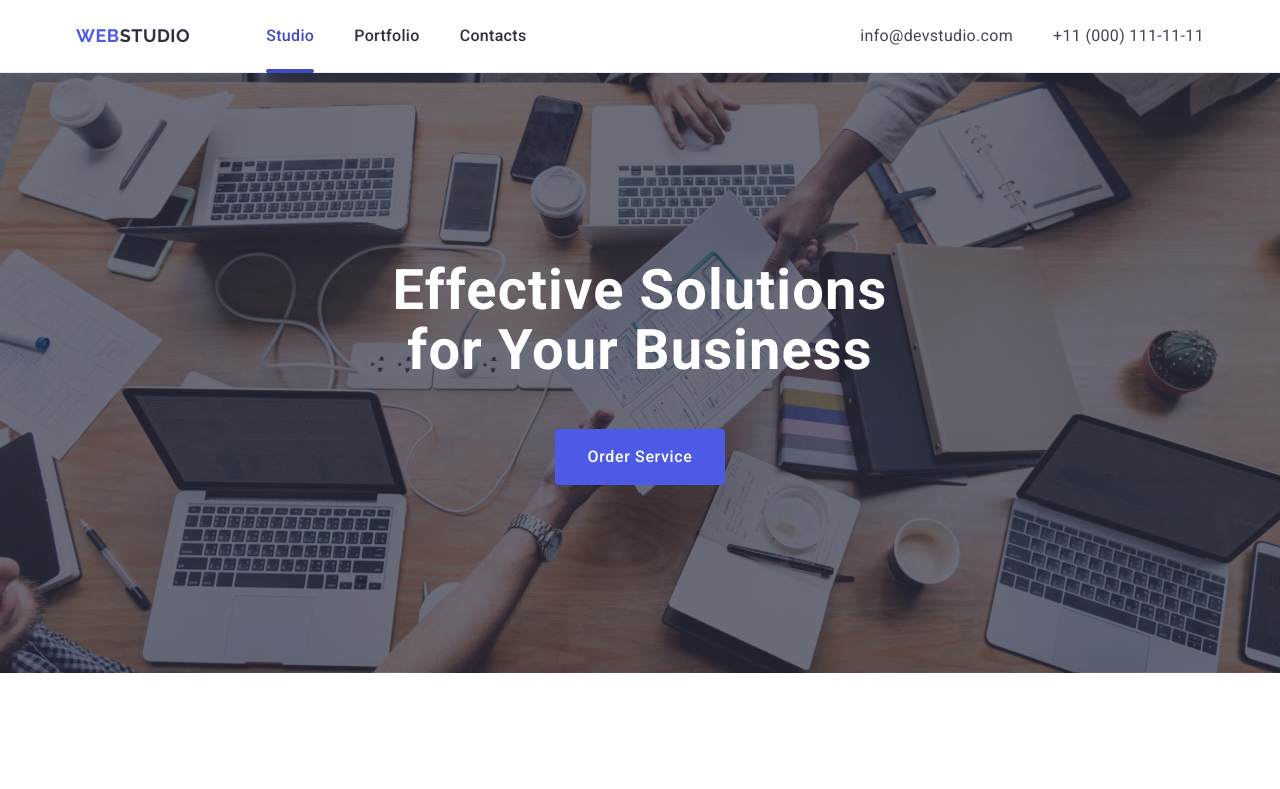
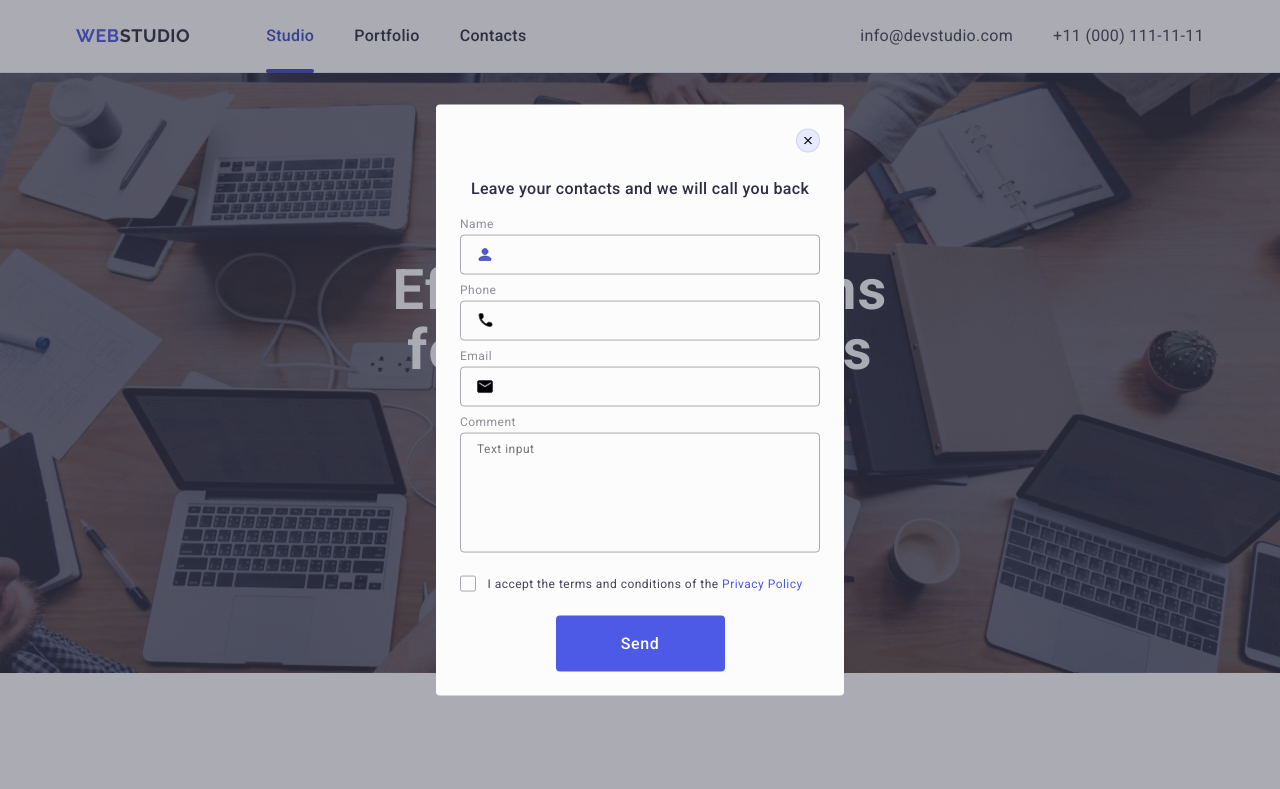
Before and after one commit to MesseRWW/goit-markup-hw-05, a plain HTML site: page index.html in a window 1280 px wide. Shown: the top 789 px of the page. Drawn offline with nearby package versions, Linux system fonts and the light colour scheme.

Commit message:
correct css html

```diff
--- a/css/styles.css
+++ b/css/styles.css
@@ -407,7 +407,7 @@ img {
 .footer-info {
   margin-right: 120px;
 }
-.footer-social{
+.footer-social {
   margin-right: 80px;
 }
 .footer-logo {
@@ -490,6 +490,10 @@ img {
   background-color: transparent;
   padding-left: 16px;
   transition: border-color 250ms cubic-bezier(0.4, 0, 0.2, 1);
+  font-size: 12px;
+  line-height: 2;
+  letter-spacing: 0.04em;
+  box-shadow: 0px 4px 4px rgba(0, 0, 0, 0.15);
 }
 .subscribe-form-submit {
   min-width: 165px;
@@ -505,12 +509,16 @@ img {
   color: rgba(255, 255, 255, 1);
   transition: color 250ms linear, background-color 250ms linear;
   margin-right: 16px;
+  display: flex;
+  justify-content: center;
+  align-items: center;
 }
-.sub-icon-form{
+.sub-icon-form {
   position: absolute;
   top: 50%;
   right: 24px;
   transform: translateY(-50%);
+  margin-left: 16px;
 }
 /* ============  BACKDROP  ============  */
 .backdrop {
@@ -520,9 +528,11 @@ img {
   z-index: 9999999;
   width: 100%;
   height: 100%;
-  background-color: rgba(0, 0, 0, 0.5);
+  background-color: rgba(46, 47, 66, 0.4);
   opacity: 0;
   visibility: hidden;
+  transition: opacity 250ms cubic-bezier(0.4, 0, 0.2, 1),
+    visibility 250ms cubic-bezier(0.4, 0, 0.2, 1);
 }
 .backdrop.is-open {
   opacity: 1;
@@ -541,6 +551,9 @@ img {
   padding-right: 24px;
   padding-top: 72px;
   padding-bottom: 24px;
+  box-shadow: зі значенням 0px 1px 1px rgba(0, 0, 0, 0.14),
+    0px 1px 3px rgba(0, 0, 0, 0.12), 0px 2px 1px rgba(0, 0, 0, 0.2);
+  transition: transform 250ms cubic-bezier(0.4, 0, 0.2, 1);
 }
 .modal-close-btn {
   position: absolute;
@@ -555,6 +568,17 @@ img {
   background-color: rgba(231, 233, 252, 1);
   border: 1px solid rgba(0, 0, 0, 0.1);
   border-radius: 50%;
+  display: flex;
+  justify-content: center;
+  align-items: center;
+  transition: background-color 250ms cubic-bezier(0.4, 0, 0.2, 1),
+    border 250ms cubic-bezier(0.4, 0, 0.2, 1);
+}
+.modal-close-btn:hover,
+.modal-close-btn:focus {
+  background-color: #404bbf;
+  border: none;
+  fill: #ffffff;
 }
 .modal-input-info {
   font-size: 16px;
@@ -563,6 +587,7 @@ img {
   letter-spacing: 0.02em;
   text-align: center;
   margin-bottom: 16px;
+  color: #2e2f42;
 }
 .review-form-field-wrapper {
   margin-bottom: 8px;
@@ -574,6 +599,8 @@ img {
   letter-spacing: 0.04em;
   text-align: left;
   color: rgba(142, 143, 153, 1);
+  display: block;
+  margin-bottom: 4px;
 }
 .review-form-input {
   width: 100%;
@@ -581,6 +608,9 @@ img {
   border-radius: 4px;
   border: 1px solid rgba(46, 47, 66, 0.4);
   transition: border-color 250ms cubic-bezier(0.4, 0, 0.2, 1);
+  background-color: transparent;
+  padding-left: 38px;
+  outline: transparent;
 }
 .review-form-input:focus {
   border-color: rgba(77, 90, 229, 1);
@@ -595,11 +625,11 @@ img {
   left: 16px;
   transform: translateY(-50%);
   stroke: rgba(46, 47, 66, 1);
-  transition: stroke 250ms cubic-bezier(0.4, 0, 0.2, 1);
+  transition: fill 250ms cubic-bezier(0.4, 0, 0.2, 1);
 }
 
 .review-form-input:focus + .review-form-field-icon {
-  stroke: rgba(77, 90, 229, 1);
+  fill: #4d5ae5;
 }
 .review-form-message {
   width: 100%;
@@ -610,6 +640,11 @@ img {
   resize: none;
   padding: 8px 16px;
   transition: border-color 250ms cubic-bezier(0.4, 0, 0.2, 1);
+  font-size: 12px;
+  line-height: 1.17;
+  letter-spacing: 0.04em;
+  color: rgba(46, 47, 66, 0.4);
+  outline: transparent;
 }
 .review-form-message:focus {
   border-color: rgba(77, 90, 229, 1);
@@ -621,6 +656,7 @@ img {
   line-height: 1.17;
   letter-spacing: 0.04em;
   text-align: left;
+  columns: #8e8f99;
 }
 .review-form-checkbox-wrapper {
   margin-bottom: 24px;
@@ -636,6 +672,9 @@ img {
   cursor: pointer;
   fill: transparent;
   margin-right: 8px;
+  transition: background-color 250ms cubic-bezier(0.4, 0, 0.2, 1),
+    border 250ms cubic-bezier(0.4, 0, 0.2, 1),
+    fill 250ms cubic-bezier(0.4, 0, 0.2, 1);
 }
 .review-form-checkbox:checked
   + .review-form-checkbox-label
@@ -647,7 +686,7 @@ img {
 .review-form-submit {
   min-width: 169px;
   height: 56px;
-  font-family: Roboto;
+  font-family: "Roboto", sans-serif;
   font-size: 16px;
   font-weight: 500;
   line-height: 1.5;
@@ -659,4 +698,16 @@ img {
   border-radius: 4px;
   margin: 0 auto;
   display: block;
+  transition: background-color 250ms cubic-bezier(0.4, 0, 0.2, 1);
 }
+.review-form-field-wrapper:nth-child(4) {
+  margin-bottom: 16px;
+}
+.review-form-checkbox:checked + .review-form-checkbox-label .review-form-own-checkbox {
+  background-color: #404bbf;;
+  border: none;
+  fill: #F4F4FD;
+}
+.privacy-policy-link{
+  color: #4d5ae5;
+}
--- a/index.html
+++ b/index.html
@@ -361,7 +361,7 @@
             <div class="subscribe-form-page">
                 <p class="subscribe-form-page-title">Subscribe</p>
                 <form class="subscribe-form">
-                    <label class="subscribe-form-input-block" for="">
+                    <label class="subscribe-form-input-block" for="email-for-subscribe">
                         <input class="subscribe-form-input" type="email" name="user-subscribe-email"
                             placeholder="E-mail" required />
                     </label>
@@ -375,7 +375,7 @@
 
     </footer>
     <!-- ============  BACKDROP  ============-->
-    <div class="backdrop">
+    <div class="backdrop is-open">
         <div class="modal">
             <button class="modal-close-btn" type="button">
                 <svg class="modal-close-btn-icon" width="8" height="8">
@@ -387,9 +387,9 @@
                 <div class="review-form-field-wrapper">
                     <label class="review-form-field-label" for="user-first-name">Name</label>
                     <div class="review-form-input-wrapper">
-                        <input class="review-form-input" id="user-first-name" type="text" name="user-first-name"
+                        <input class="review-form-input" id="user-name" type="text" name="user-name"
                             pattern="[a-zA-Zа-яА-ЯіІїЇєЄґҐʼ]+" title="Maksim" required>
-                        <svg class="review-form-field-icon" width="24" height="24">
+                        <svg class="review-form-field-icon" width="18" height="24">
                             <use href="./images/icons.svg#icon-person-black"></use>
                         </svg>
                     </div>
@@ -399,7 +399,7 @@
                     <div class="review-form-input-wrapper">
                         <input class="review-form-input" id="user-tel" type="tel" name="user-tel"
                             pattern="[0-9]{3}-[0-9]{3}-[0-9]{2}-[0-9]{2}" title="xxx-xxx-xx-xx" required />
-                        <svg class="review-form-field-icon" width="24" height="24">
+                        <svg class="review-form-field-icon" width="18" height="24">
                             <use href="./images/icons.svg#icon-phone-black"></use>
                         </svg>
                     </div>
@@ -408,7 +408,7 @@
                     <label class="review-form-field-label" for="user-email">Email</label>
                     <div class="review-form-input-wrapper">
                         <input class="review-form-input" id="user-email" type="email" name="user-email" required />
-                        <svg class="review-form-field-icon" width="24" height="24">
+                        <svg class="review-form-field-icon" width="18" height="24">
                             <use href="./images/icons.svg#icon-email-black"></use>
                         </svg>
                     </div>
@@ -416,14 +416,14 @@
                 <div class="review-form-field-wrapper">
                     <label class="review-form-field-label" for="user-comment">Comment</label>
                     <textarea class="review-form-message" id="user-comment" name="user-comment" required
-                        placeholder="Enter text"></textarea>
+                        placeholder="Text input"></textarea>
                 </div>
                 <div class="review-form-checkbox-wrapper">
-                    <input class="review-form-checkbox visually-hidden" id="privacy-policy" type="checkbox"
-                        name="privacy-policy" value="true" required />
-                    <label class="review-form-checkbox-label" for="privacy-policy">
+                    <input class="review-form-checkbox visually-hidden" id="user-privacy" type="checkbox"
+                        name="user-privacy" value="true" required />
+                    <label class="review-form-checkbox-label" for="user-privacy">
                         <span class="review-form-own-checkbox">
-                            <svg class="review-form-own-checkbox-icon" width="10" height="10">
+                            <svg class="review-form-own-checkbox-icon" width="10" height="8">
                                 <use href="./images/icons.svg#icon-close-black"></use>
                             </svg>
                         </span>
```
